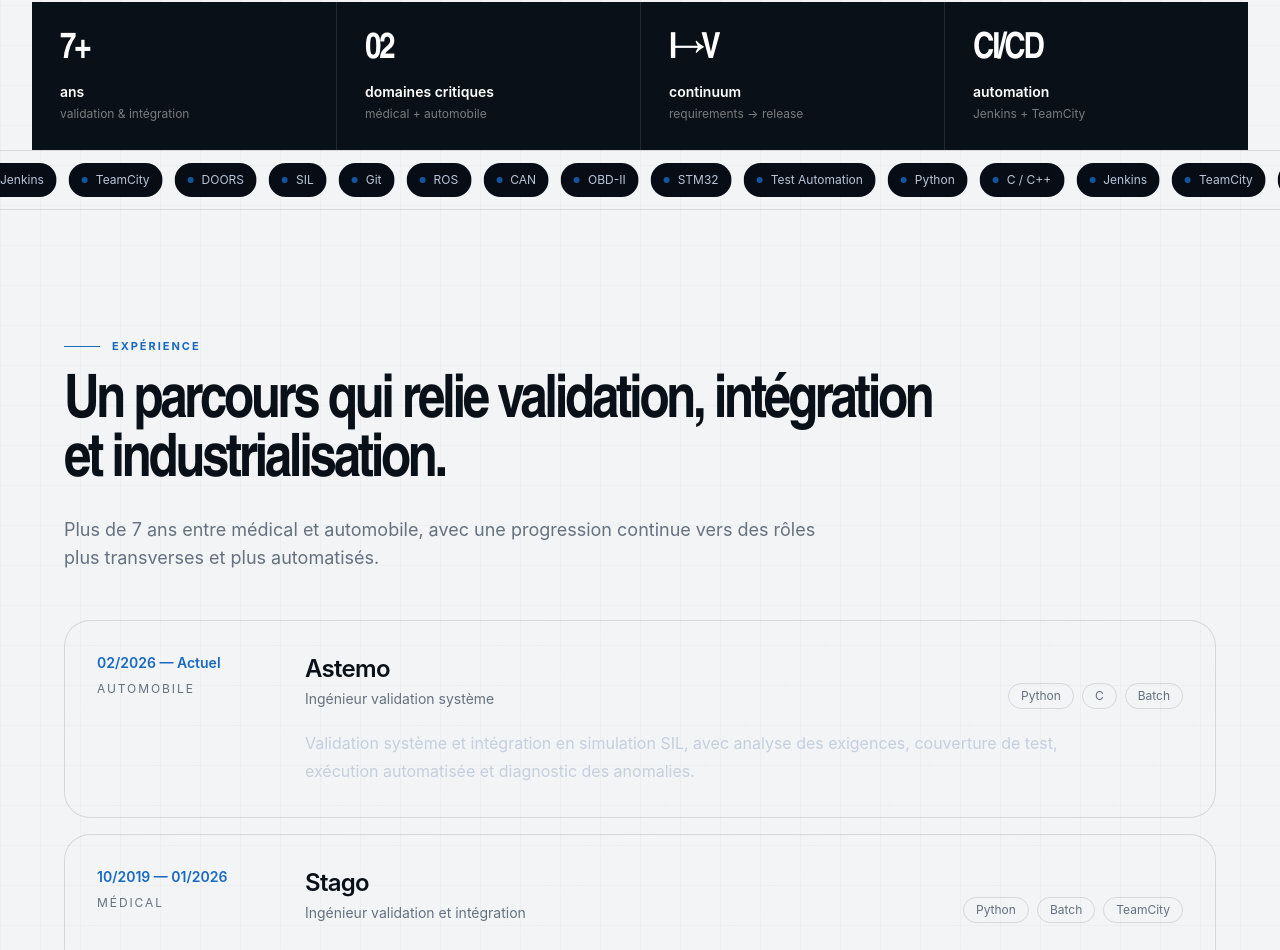
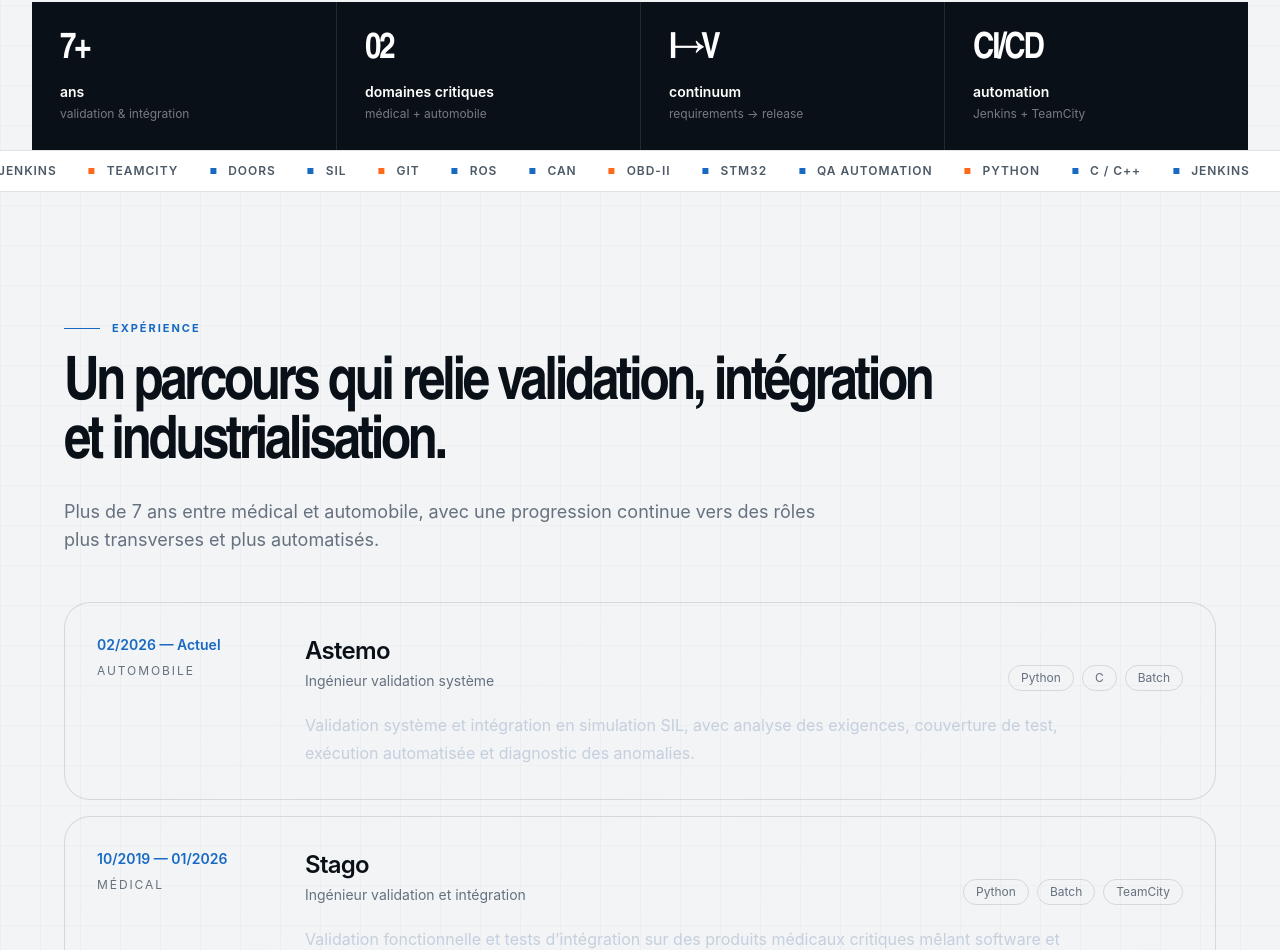
Before and after one commit to Robotham33/Portfolio-Hamza-Ghourabi, a Next.js app: page / in a window 1280 px wide. Shown: the part 1075-2025 px from the top of the page. Built offline with nearby package versions, Linux system fonts and the light colour scheme.

Commit message:
style(v4): redesign technology strip

```diff
--- a/components/sections/tech-strip.tsx
+++ b/components/sections/tech-strip.tsx
@@ -10,7 +10,7 @@ const technologies = [
   "CAN",
   "OBD-II",
   "STM32",
-  "Test Automation",
+  "QA Automation",
 ] as const;
 
 export function TechStrip() {
@@ -19,15 +19,21 @@ export function TechStrip() {
   return (
     <section
       aria-label="Technologies principales"
-      className="overflow-hidden border-y border-[var(--border)] bg-[rgba(255,255,255,0.012)] py-3"
+      className="overflow-hidden border-y border-[var(--border)] bg-white py-3"
     >
-      <div className="tech-marquee gap-3 px-3">
+      <div className="tech-marquee gap-8 px-4">
         {repeated.map((item, index) => (
           <div
             key={`${item}-${index}`}
-            className="flex shrink-0 items-center gap-2 rounded-full border border-[var(--border)] bg-[#080d15] px-3 py-2 text-xs text-[#b8c6d9]"
+            className="flex shrink-0 items-center gap-3 text-xs font-semibold tracking-[0.08em] text-[#4c5966] uppercase"
           >
-            <span className="size-1.5 rounded-full bg-[var(--accent)] opacity-80" />
+            <span
+              className={`size-1.5 ${
+                index % 3 === 0
+                  ? "bg-[var(--automotive)]"
+                  : "bg-[var(--medical)]"
+              }`}
+            />
             {item}
           </div>
         ))}
```
